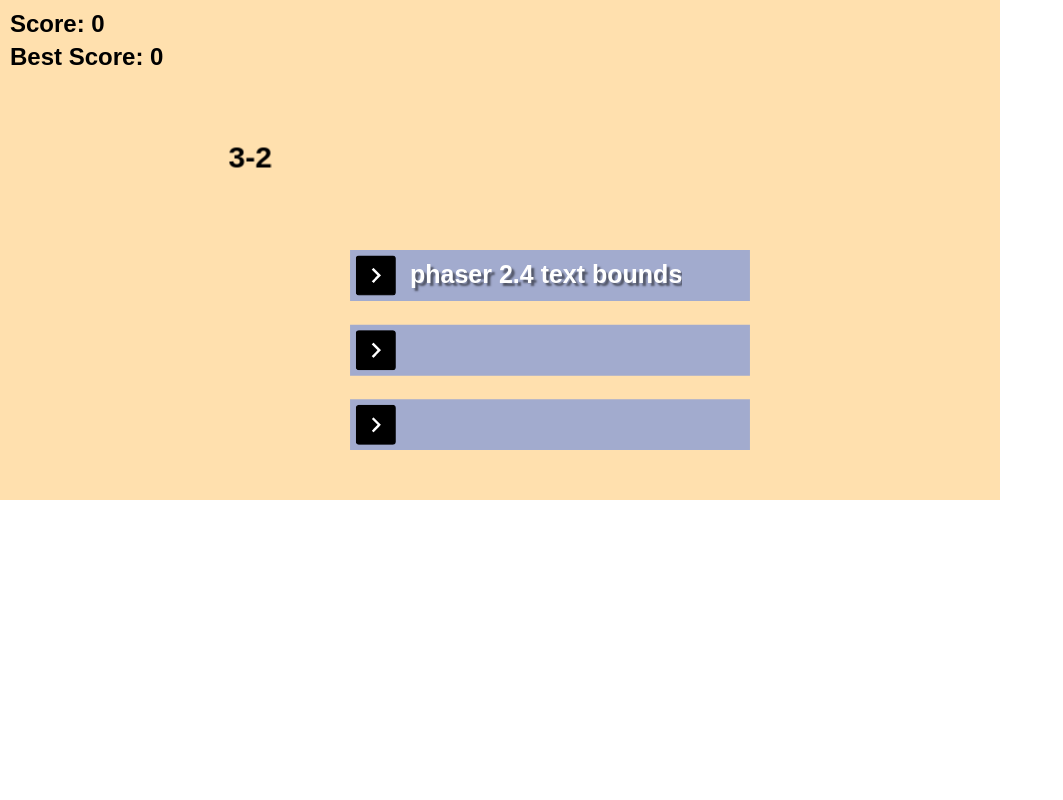
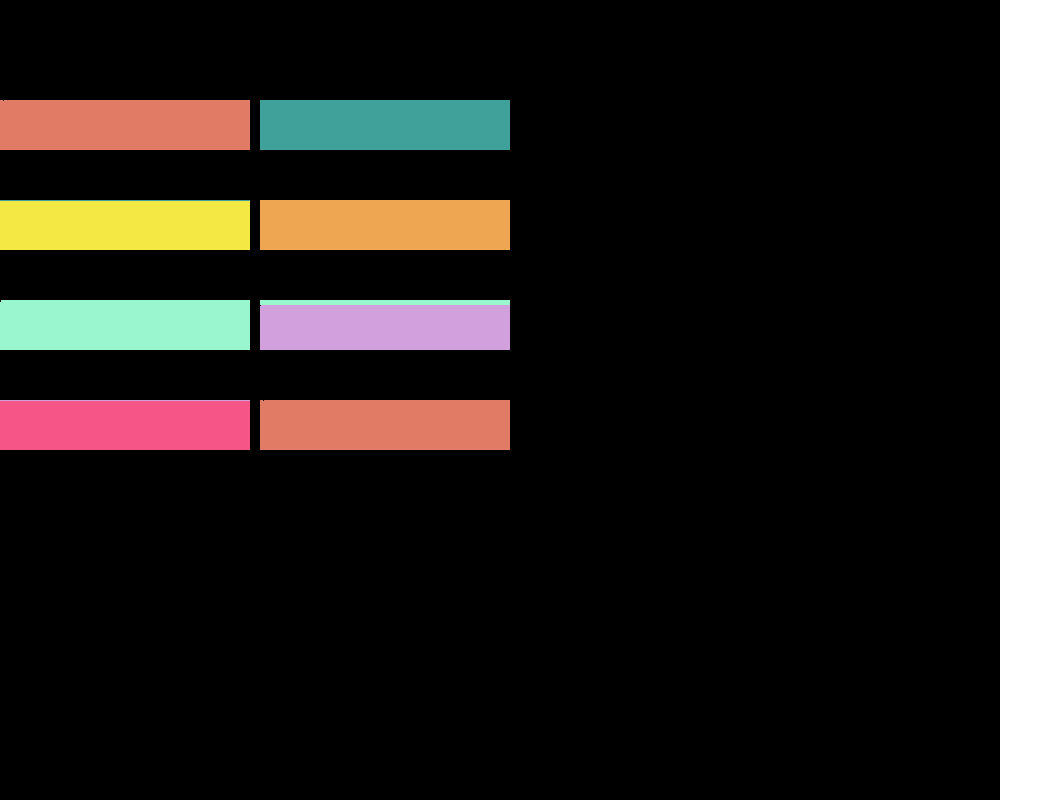
Before and after one commit to alexistj/WEB-SCI-FINAL-PROJECT, a plain HTML site: page testing/index.html in a window 1280 px wide. Shown: the top 800 px of the page, without its empty margins (0-1063 px from the left). Drawn offline with Linux system fonts and the light colour scheme.

Commit message:
New game draft created to understand the quiz game example

```diff
--- a/testing/game.js
+++ b/testing/game.js
@@ -1,5 +1,5 @@
 window.onload = function() {
-	var game = new Phaser.Game(1000, 500, Phaser.CANVAS, "", {
+	var game = new Phaser.Game(1000, 1000, Phaser.CANVAS, "",{
 		preload: onPreload,
 		create: onCreate
 	});
@@ -58,13 +58,12 @@
 			font:"bold 24px Arial"
 		});
 		for(var i=0;i<3;i++){
-					//  The Text is positioned at 0, 100
-
+				//  The Text is positioned at 0, 100
 			console.log(i)
-			var numberButton = game.add.button(game.world.centerX -150, 250+i*75,"buttons",checkAnswer,this).frame=i;
+			var numberButton = game.add.button(250 +i*75, 50,"buttons",checkAnswer,this).frame=i;
 		}
-		numberTimer =  game.add.sprite(game.world.centerX -150, 250,"timebar");
-		var text = game.add.text(game.world.centerX - 90, 260+0*75, "phaser 2.4 text bounds", style);
+		numberTimer =  game.add.sprite(250 +i*75, 50,"timebar");
+		var text = game.add.text(250 , 50, "phaser 2.4 text bounds", style);
 		    text.setShadow(3, 3, 'rgba(0,0,0,0.5)', 2);
 
 		nextNumber();
--- /dev/null
+++ b/testing/gamedraft.js
@@ -0,0 +1,82 @@
+window.onload = function() {
+
+
+    var game  = new Phaser.Game(1000,1000, Phaser.CANVAS,"",{
+        preload: onPreload,
+        create: onCreate
+    });
+
+
+    var isGameOver = false;
+    var questions = [];
+    var level1Q = ['What is the data is best'];
+    var answers = [];
+    var level1A =[6];
+    var score =0;
+    questions[0] = level1Q;
+    answers[0] = level1A;
+
+
+
+    var life = 3;
+
+    function onPreload() {
+		game.load.image("timebar", "time.png");
+		game.load.image("buttonmask", "buttonmask.png");
+		game.load.spritesheet("buttons", "newbuttons.png", 250,50);
+	}
+
+    var button;
+
+    function onCreate(){
+        //Array
+        button0 = game.add.button(0, 100, "buttons", checkAnswer, this).frame = 0;
+        //Vector
+        button1 = game.add.button(260, 100, "buttons", checkAnswer, this).frame = 1;
+        //Singly Linked List
+        button2 = game.add.button(0, 200, "buttons", checkAnswer, this).frame = 2;
+        //Doubly Linked List
+        button3 = game.add.button(260, 200, "buttons" , checkAnswer, this).frame = 3;
+        //Hash Map
+        button4 = game.add.button(0, 300, "buttons", checkAnswer, this).frame= 4;
+        //Tree
+        button5 = game.add.button(260, 300, "buttons", checkAnswer, this).frame = 5;
+        button6 = game.add.button(0, 400, "buttons" ,checkAnswer, this).frame = 6;
+        button7 = game.add.button(260, 400,"buttons", checkAnswer, this).frame = 7;
+    }
+
+
+
+
+    function checkAnswer(button){
+		if(!isGameOver){
+			console.log(button.frame)
+            if(button.frame==answers[0][0]){
+     			score+=Math.floor((350)/4);
+                console.log(score);
+
+     		}
+     		else{
+                if(life > 1){
+                    life = life-1;
+                }
+                else{
+                    gameOver(button.frame);
+                }
+
+
+     		}
+          }
+	}
+
+
+	function isGameOver(gameOverString){
+		game.stage.backgroundColor = "#ff0000";
+		questionText.text = questionText.text+" = "+gameOverString;
+          isGameOver = true;
+		localStorage.setItem("topScore",Math.max(score,topScore));
+	}
+
+
+
+}
--- a/testing/index.html
+++ b/testing/index.html
@@ -7,7 +7,7 @@
 
 
         <script src="phaser.min.js"></script>
-        <script src = "game.js"></script>
+        <script src = "gamedraft.js"></script>
 
 
         <style>
```
Also changed, not shown: testing/newbuttons.png (added).
